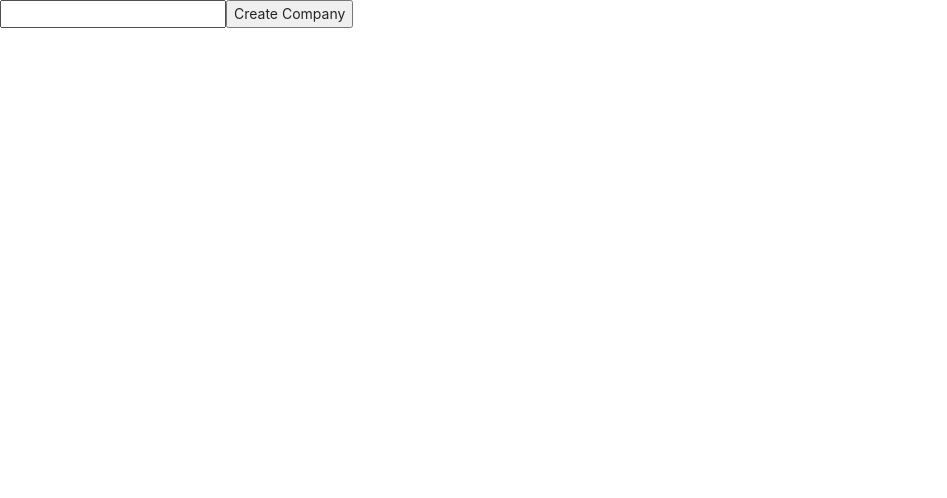
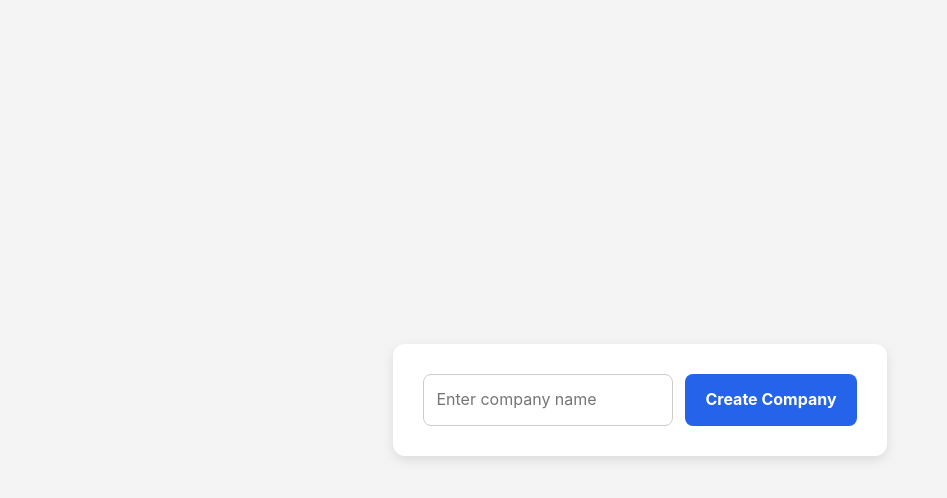
Before and after one commit to asifwebsoft/team-crm, a Next.js app in the folder frontend/: page /company in a window 1280 px wide. Shown: the top 498 px of the page, without its empty margins (0-947 px from the left). Built offline with nearby package versions, Linux system fonts and the light colour scheme.

Commit message:
company page ui fix

```diff
--- a/frontend/pages/company.js
+++ b/frontend/pages/company.js
@@ -10,9 +10,54 @@ export default function Company() {
   };
 
   return (
-    <div>
-      <input onChange={(e)=>setName(e.target.value)}/>
-      <button onClick={create}>Create Company</button>
-    </div>
+    <div
+  style={{
+    display: "flex",
+    justifyContent: "center",
+    alignItems: "center",
+    height: "100vh",
+    backgroundColor: "#f4f4f4",
+  }}
+>
+  <div
+    style={{
+      display: "flex",
+      gap: "12px",
+      padding: "30px",
+      backgroundColor: "white",
+      borderRadius: "12px",
+      boxShadow: "0 4px 12px rgba(0,0,0,0.1)",
+    }}
+  >
+    <input
+      placeholder="Enter company name"
+      onChange={(e) => setName(e.target.value)}
+      style={{
+        padding: "12px",
+        width: "250px",
+        border: "1px solid #ccc",
+        borderRadius: "8px",
+        fontSize: "16px",
+        outline: "none",
+      }}
+    />
+
+    <button
+      onClick={create}
+      style={{
+        padding: "12px 20px",
+        backgroundColor: "#2563eb",
+        color: "white",
+        border: "none",
+        borderRadius: "8px",
+        cursor: "pointer",
+        fontSize: "16px",
+        fontWeight: "bold",
+      }}
+    >
+      Create Company
+    </button>
+  </div>
+</div>
   );
 }
```
